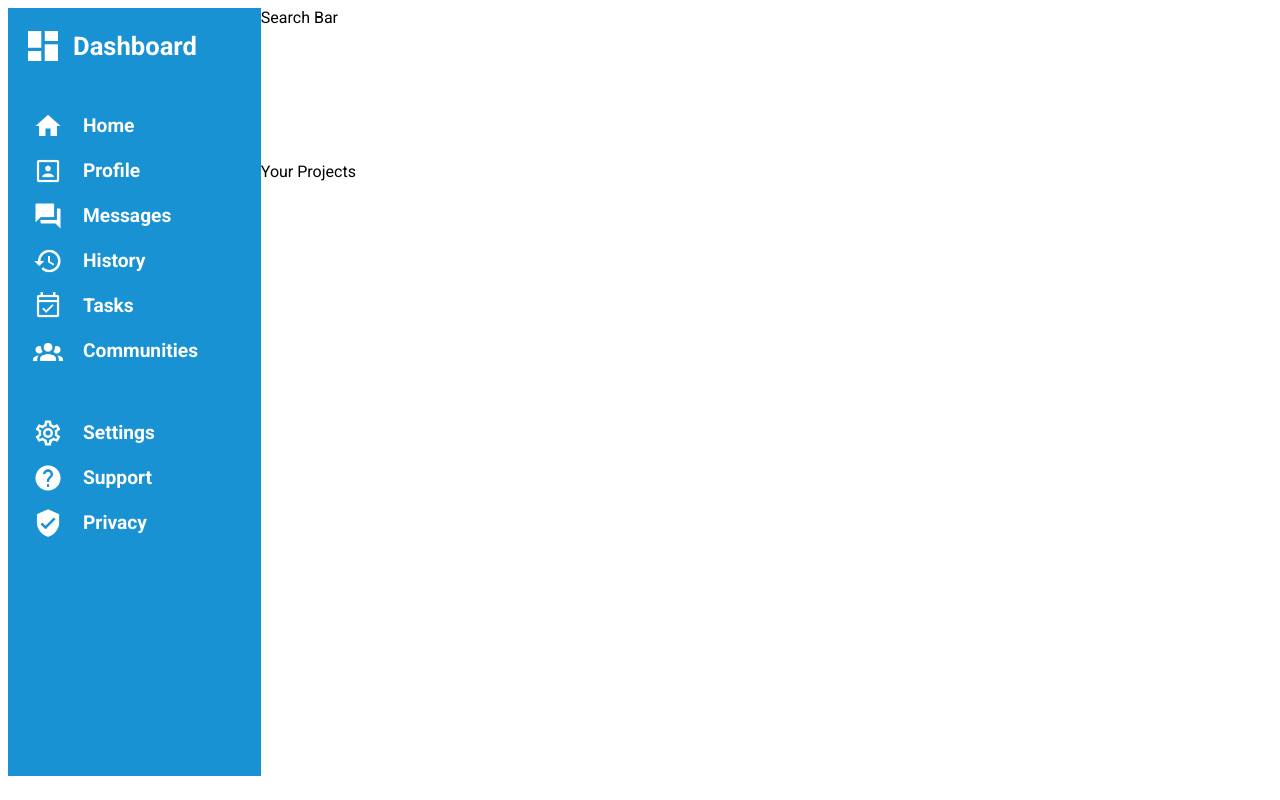
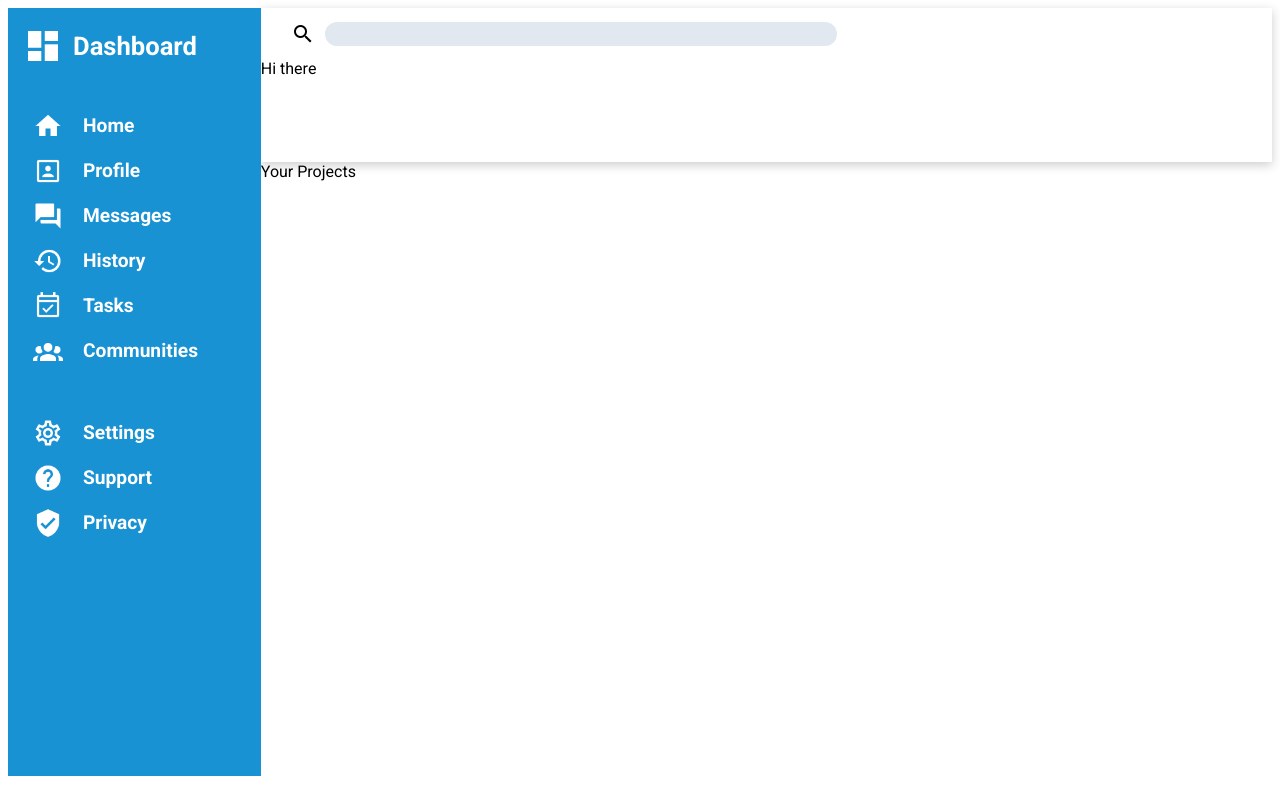
Before and after one commit to Nyanism/odin-dashboard, a plain HTML site: page index.html in a window 1280 px wide. Drawn offline with Linux system fonts and the light colour scheme.

Commit message:
Implement search bar

```diff
--- a/index.html
+++ b/index.html
@@ -16,7 +16,13 @@
   <body>
     <div class="main-container">
       <div class="header">
-        <div class="search-bar">Search Bar</div>
+        <div class="top-bar">
+          <div class="search-bar">
+            <img class="search-icon" src="./Assets/search.png" alt="Search Icon">
+            <input type="search" name="search" id="search">
+          </div>
+        </div>
+        <div class="bottom-bar">Hi there</div>
       </div>
 
       <div class="sidebar">
--- a/styles.css
+++ b/styles.css
@@ -8,7 +8,38 @@
   grid-row: 1 / 2;
   grid-column: 2 / -1;
 
+  display: grid;
+  grid-template-rows: 1fr 2fr;
+
   font-family: 'Roboto', sans-serif;
+  box-shadow: 0 3px 10px rgb(0 0 0 / 0.2);
+}
+
+.top-bar {
+  display: grid;
+  grid-template-columns: 1.5fr 1fr;
+}
+
+.search-bar {
+  display: grid;
+  grid-auto-flow: column;
+  align-items: center;
+  gap: 10px;
+}
+
+.search-icon {
+  height: 1.5rem;
+  justify-self: end;
+}
+
+#search {
+  background-color: #E2E8F0;
+  height: 1.5rem;
+  width: 32rem;
+  border-radius: 999px;
+  border: none;
+
+  justify-self: start;
 }
 
 .sidebar {
```
Also changed, not shown: Assets/search.png (added).
